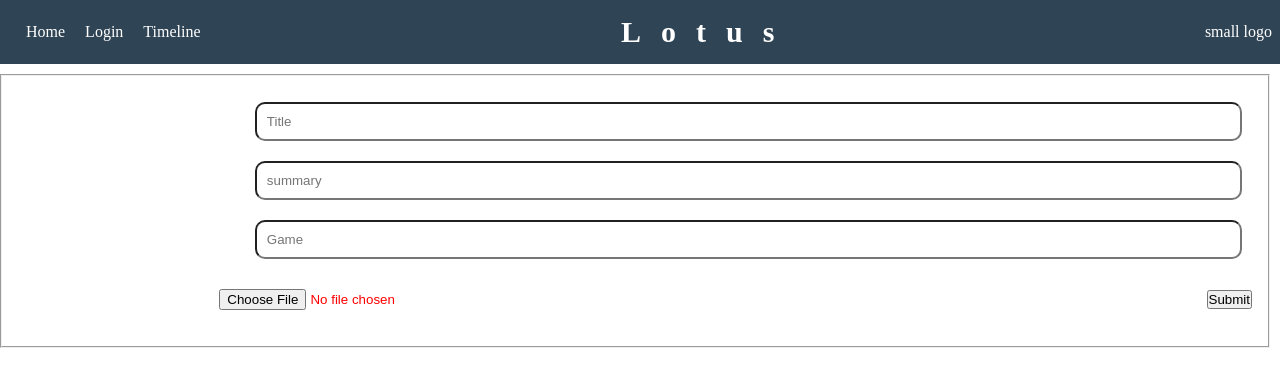
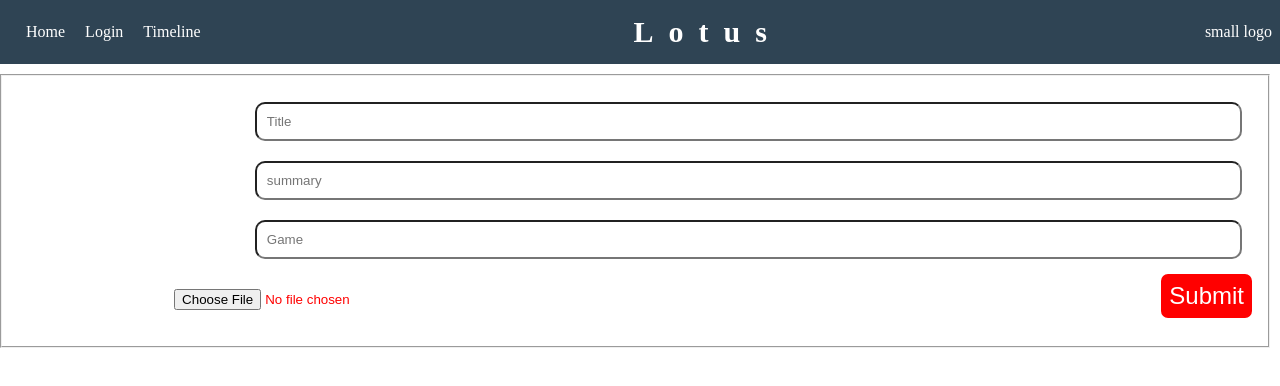
Before and after one commit to jaolivero/Lotus, a React (Create React App) app: page /submit in a window 1280 px wide. Shown: the top 386 px of the page. Built offline with nearby package versions, Linux system fonts and the light colour scheme.

Commit message:
styling sumbit button

```diff
--- a/src/App.css
+++ b/src/App.css
@@ -231,7 +231,7 @@ fieldset {
 }
 
 .logo {
-  letter-spacing: 20px;
+  letter-spacing: 15px;
   font-size: 30px;
 }
 
--- a/src/components/addPost.js
+++ b/src/components/addPost.js
@@ -1,5 +1,6 @@
 import React, { Component } from "react";
 import Button from "./common/Button";
+import { withRouter } from "react-router";
 
 class Submission extends Component {
   state = {
@@ -72,7 +73,9 @@ class Submission extends Component {
                 onChange={this.handleChange}
               />
             </label>
-            <Button type="Submit"> Submit</Button>
+            <Button style={styles} type="Submit">
+              Submit
+            </Button>
           </fieldset>
         </form>
       </div>
@@ -80,4 +83,9 @@ class Submission extends Component {
   }
 }
 
+const styles = {
+  border: "3px solid red",
+  color: "white",
+};
+
 export default Submission;
--- a/src/components/common/Button.js
+++ b/src/components/common/Button.js
@@ -12,6 +12,13 @@ export default Button;
 
 const styles = {
   button: {
-    alignself: "center",
+    alignSelf: "center",
+    border: "3px solid red",
+    backgroundColor: "red",
+    color: "white",
+    padding: "5px",
+    fontSize: "1.5rem",
+    cursor: "pointer",
+    borderRadius: "7px",
   },
 };
```
